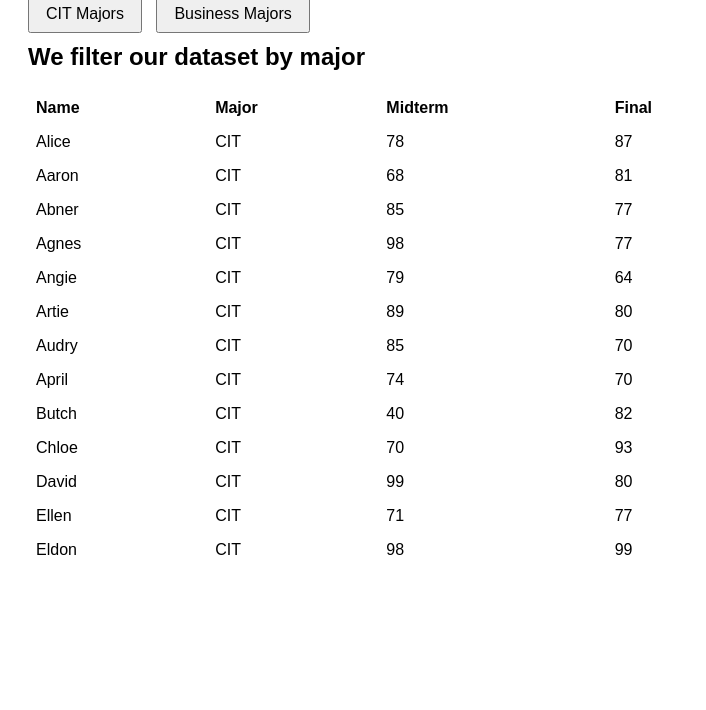
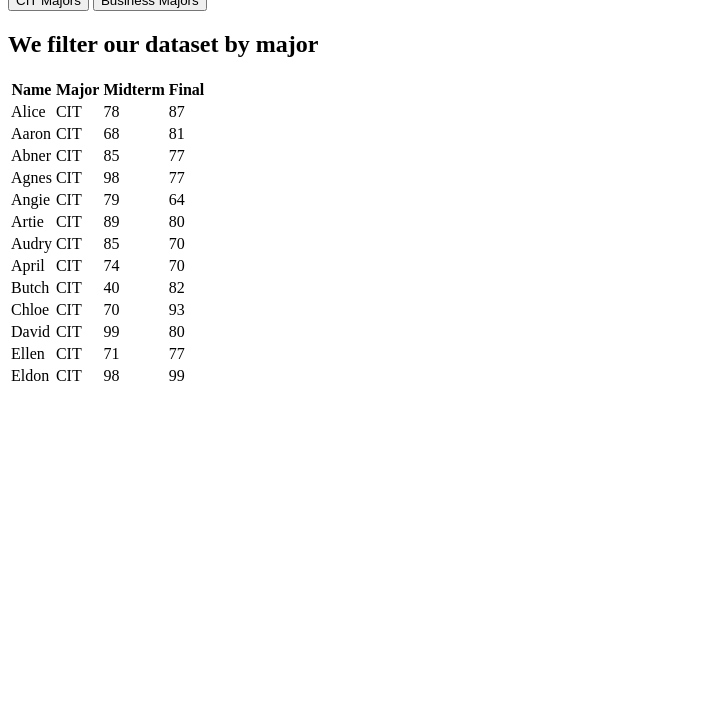
Before and after one commit to Daa00/daa00.github.io, a plain HTML site: page index.html in a window 1280 px wide. Shown: the part 90-800 px from the top of the page, without its empty margins (0-706 px from the left). Drawn offline with nearby package versions, Linux system fonts and the light colour scheme.

Commit message:
index.html

```diff
--- a/index.html
+++ b/index.html
@@ -1,68 +1,29 @@
 <!DOCTYPE html>
-<html lang="en">
+<html>
 <head>
   <meta charset="UTF-8">
-  <title>Student Majors</title>
-  <script src="https://cdn.jsdelivr.net/npm/handlebars@latest/dist/handlebars.min.js"></script>
-  <style>
-    body {
-      font-family: Arial, sans-serif;
-      padding: 20px;
-    }
-
-    h1, h2 {
-      margin: 10px 0;
-    }
-
-    button {
-      margin-right: 10px;
-      padding: 8px 16px;
-      font-size: 16px;
-      cursor: pointer;
-    }
-
-    table {
-      width: 60%;
-      margin-top: 20px;
-      border-collapse: collapse;
-    }
-
-    th, td {
-      padding: 8px;
-      text-align: left;
-      border: none; /* 🧼 NO borders */
-    }
-
-    thead {
-      font-weight: bold;
-    }
-  </style>
+  <title>Majors Filter</title>
+  <script src="https://cdnjs.cloudflare.com/ajax/libs/handlebars.js/4.1.2/handlebars.min.js"></script>
 </head>
 <body>
+
 <h1>Select a Major</h1>
 
-  <div>
 <button id="citBtn">CIT Majors</button>
 <button id="busBtn">Business Majors</button>
-  </div>
 
 <h2>We filter our dataset by major</h2>
 
-  <div id="tableContainer"></div>
+<div id="result"></div>
 
 <!-- Handlebars template -->
-  <script id="student-template" type="text/x-handlebars-template">
+<script id="text-template" type="text/x-handlebars-template">
 <table>
   <thead>
-        <tr>
-          <th>Name</th>
-          <th>Major</th>
-          <th>Midterm</th>
-          <th>Final</th>
-        </tr>
+    <tr><th>Name</th><th>Major</th><th>Midterm</th><th>Final</th></tr>
   </thead>
   <tbody>
-        {{#each this}}
+    {{#each students}}
     <tr>
       <td>{{name}}</td>
       <td>{{major}}</td>
@@ -78,22 +39,26 @@
 let studentsData = [];
 
 fetch('cit5students.json')
-      .then(response => response.json())
-      .then(data => {
-        studentsData = data;
-        displayStudents("CIT");
+  .then(r => r.json())
+  .then(d => {
+    studentsData = d;
+    show_students("CIT");
   });
 
-    function displayStudents(majorType) {
-      const filtered = studentsData.filter(student => student.major === majorType);
-      const source = document.getElementById("student-template").innerHTML;
-      const template = Handlebars.compile(source);
-      const html = template(filtered);
-      document.getElementById("tableContainer").innerHTML = html;
+function show_students(major) {
+  let filtered = studentsData.filter(s => s.major === major);
+  let context = { students: filtered };
+
+  let source = document.getElementById('text-template').innerHTML;
+  let template = Handlebars.compile(source);
+  let html = template(context);
+
+  document.getElementById('result').innerHTML = html;
 }
 
-    document.getElementById("citBtn").addEventListener("click", () => displayStudents("CIT"));
-    document.getElementById("busBtn").addEventListener("click", () => displayStudents("BUS"));
+document.getElementById('citBtn').addEventListener('click', () => show_students("CIT"));
+document.getElementById('busBtn').addEventListener('click', () => show_students("BUS"));
 </script>
+
 </body>
 </html>
```
Lines whose indentation alone changed are shown as unchanged.
